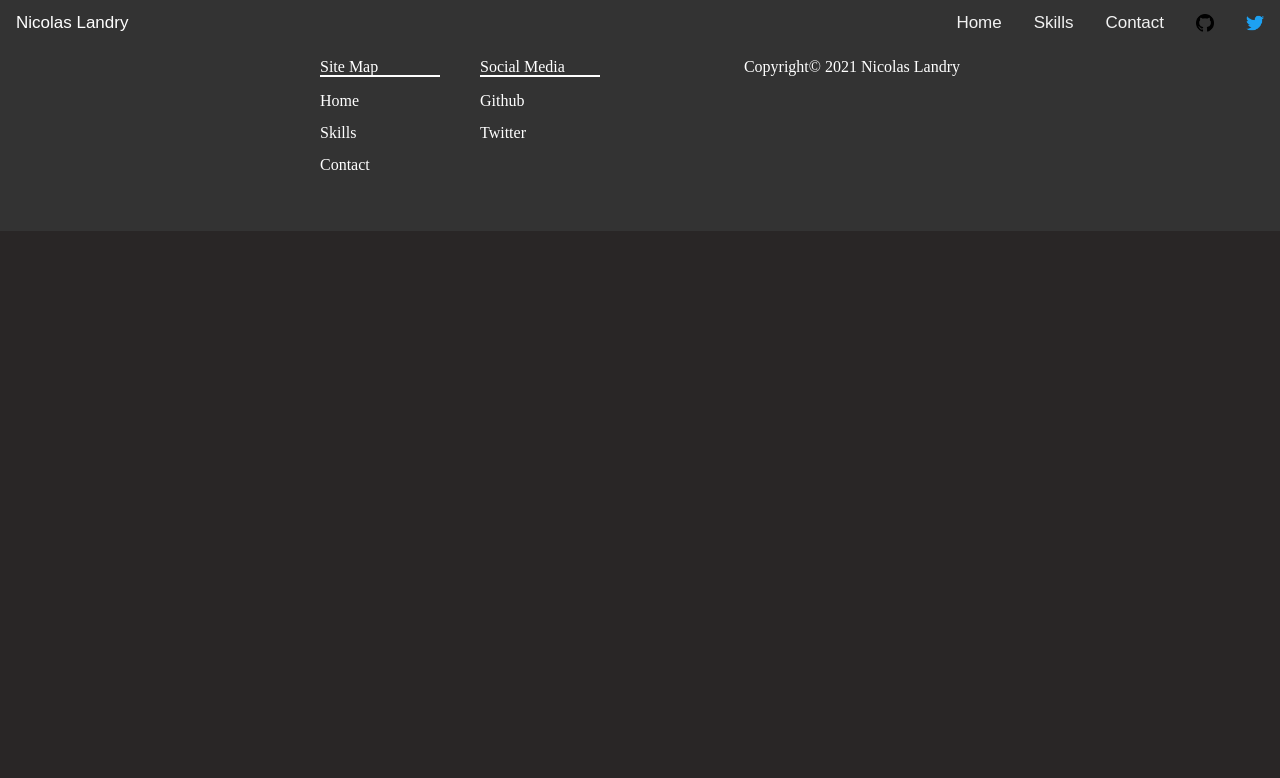
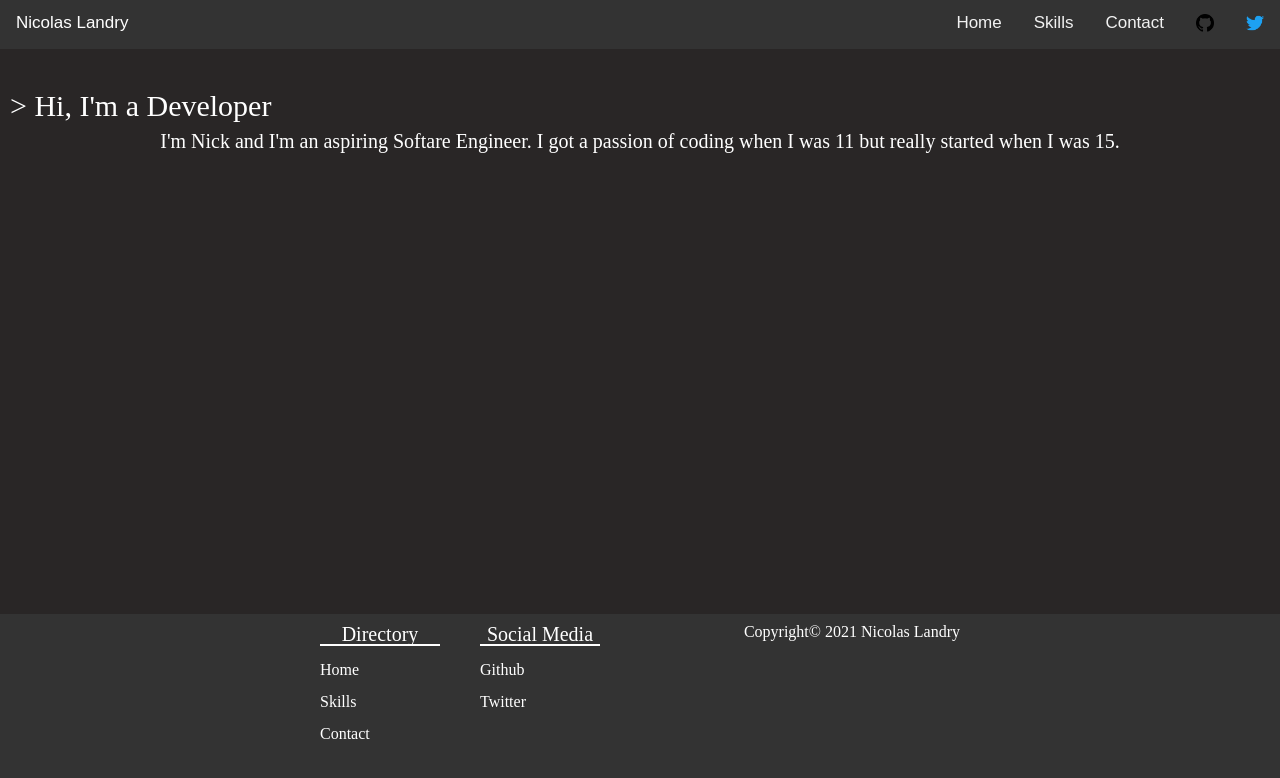
Before and after one commit to PlaidMoose/PlaidMoose.github.io, a plain HTML site: page index.html in a window 1280 px wide. Drawn offline with Linux system fonts and the light colour scheme.

Commit message:
Added beginning and made footer alway stay at bottom

```diff
--- a/index.html
+++ b/index.html
@@ -16,10 +16,18 @@
             <a>Home</a>
             <h1>Nicolas Landry</h1>
         </div>
+        <br>
+        <br>
+        <h2>
+          <span>></span>
+          Hi, I'm a Developer
+        </h2>
+        <p>I'm Nick and I'm an aspiring Softare Engineer. I got a passion of coding when I was 11 but really started when I was 15.</p2>
+
         <div class="footer">
             <div class="footerContent">
               <div class="footerFlex">
-                <p>Site Map</p>
+                <p>Directory</p>
                 <ul>
                   <a href="index.html"><li>Home</li></a>
                   <a href="skills.html"><li>Skills</li></a>
--- a/stylesheet.css
+++ b/stylesheet.css
@@ -91,8 +91,8 @@ body{
     border-bottom: 10px solid #333;
     color: white;
     width: 100%;
-    position: relative;
-    bottom: 100%;
+    position: absolute;
+    bottom: 0%;
     z-index: 5;
     padding-bottom: 2rem;
   }
@@ -128,3 +128,15 @@ body{
     border-bottom: 2px solid white;
     width: 75%;
   }
+     h2 {
+      position: relative;
+      padding: 10px;
+      font-size: 30px;
+      color: white
+
+  }
+    p {
+      text-align: center;
+      color: white;
+      font-size: 20px;
+  }
```
Also changed, not shown: contact.html (+1 -1 lines), skills.html (+1 -1 lines).
